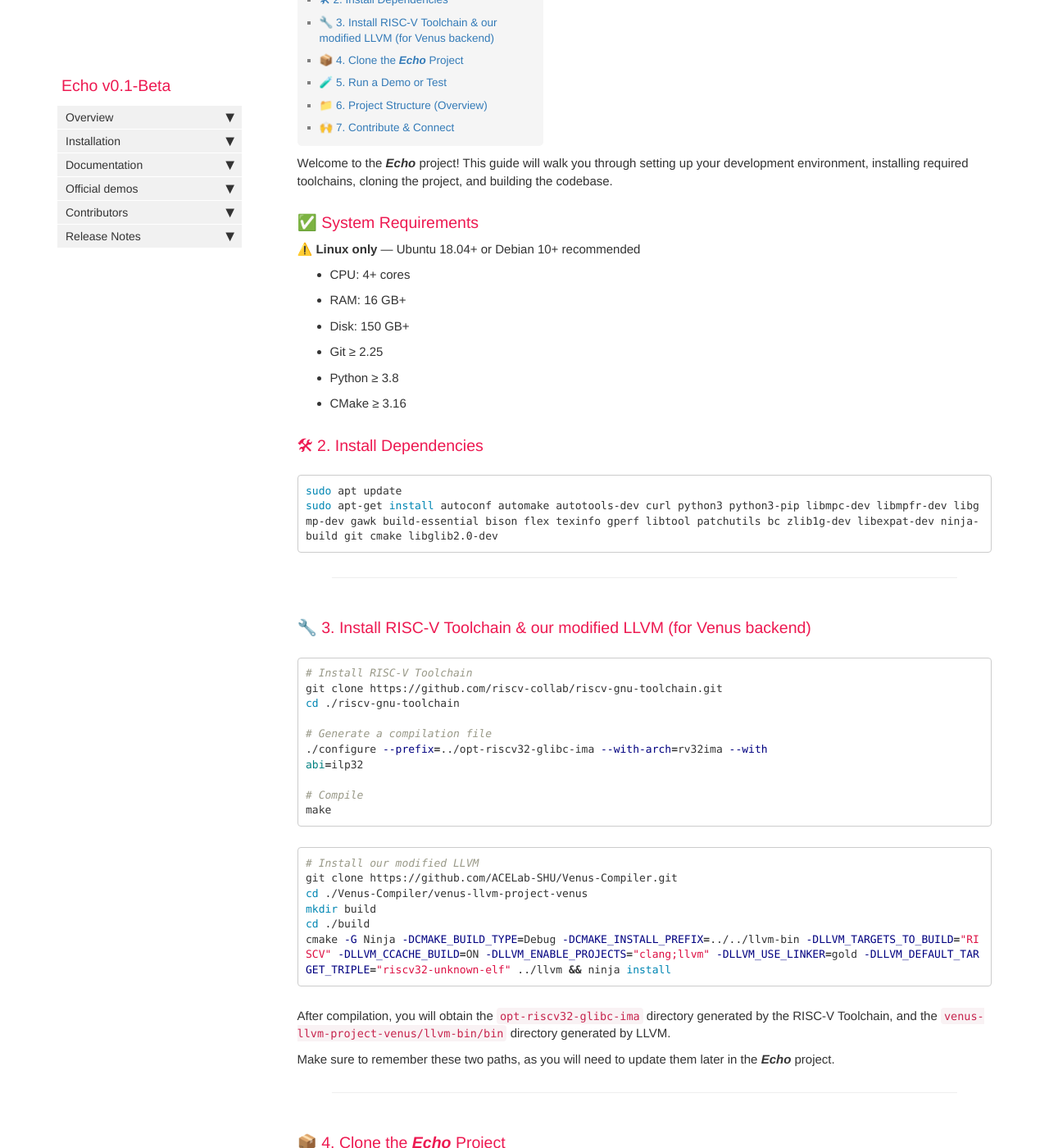
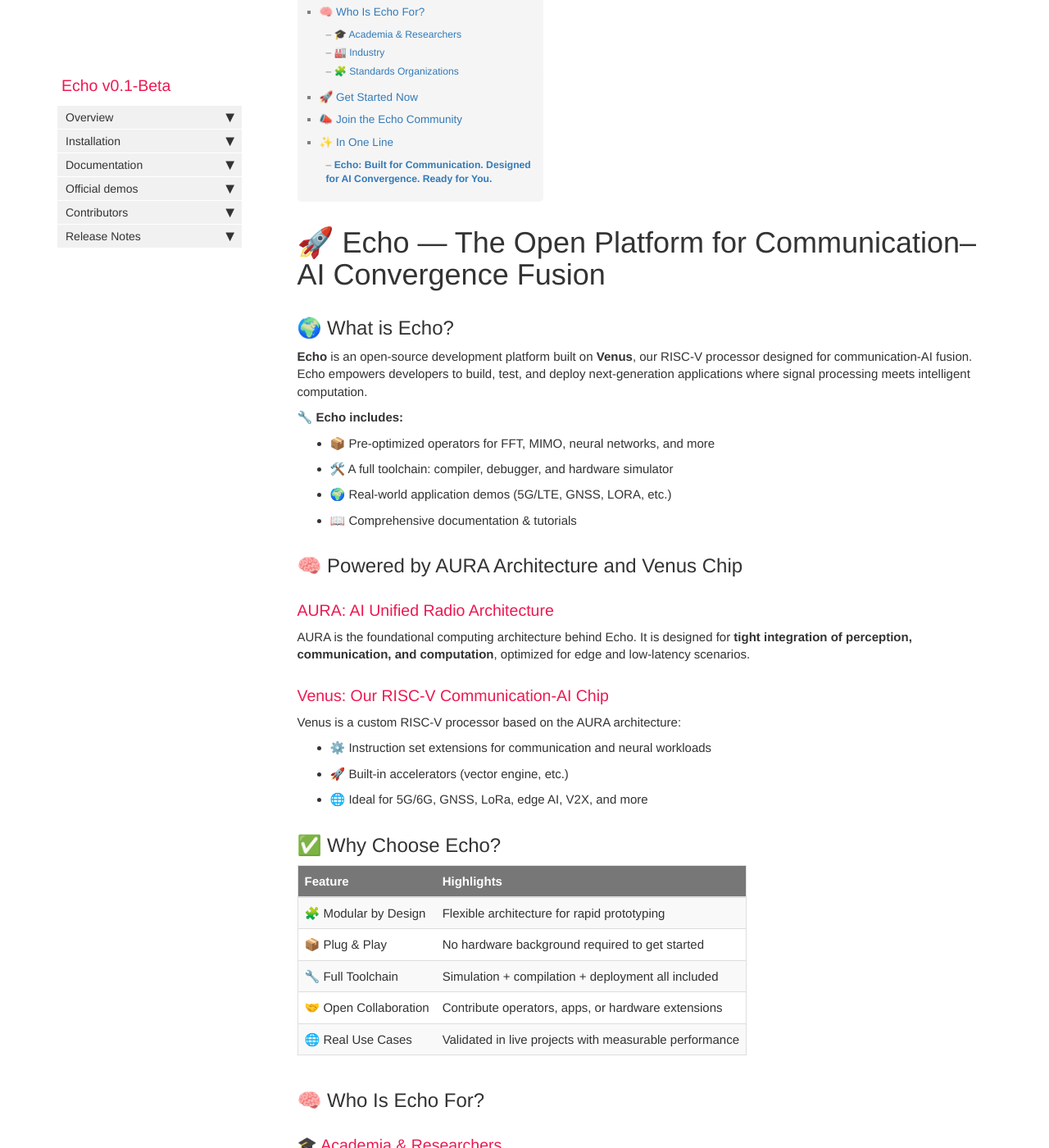
Before and after one commit to ACELab-SHU/ACE-AURA, a Jekyll site: the page built from index.md, in a window 1280 px wide and 1400 px high, scrolled down 379 px. Shown: the whole window at 82% size. Built offline with Jekyll 4.4.1, drawn with Linux system fonts in a browser that asks for light colours; comment, search, counter and statistics services are not loaded; some of the changed text lies outside the part shown.

Commit message:
feat index page

````diff
--- a/index.md
+++ b/index.md
@@ -1,110 +1,113 @@
 ---
-title: 🚀 Get Started with Echo
+title: Echo
 #tags: [getting_started, troubleshooting]
 keywords: Echo, Venus architecture, RISC-V, AI accelerator, cross-compilation, embedded systems, open-source, NPU, software-hardware co-design, performance computing, toolchain setup, build guide, low-latency computing, heterogeneous computing, system-on-chip, edge AI, communication stack, CMake, simulator, real-time systems
-summary: "This guide provides a comprehensive getting started tutorial for developers working with the Echo open-source platform. It covers system requirements, toolchain setup (including RISC-V cross-compilation), code repository cloning, and build instructions. Designed for software-hardware co-design, Echo × Venus targets high-performance, low-latency computing on edge systems integrating communication, AI, and signal processing. Whether you're building on a simulator or real hardware, this guide will help you set up your environment and get started efficiently."
+summary: "What is Echo?"
 sidebar: mydoc_sidebar
 permalink: index.html
 folder: mydoc
 ---
 
-Welcome to the ***Echo*** project! This guide will walk you through setting up your development environment, installing required toolchains, cloning the project, and building the codebase.
+🚀 Echo — The Open Platform for Communication–AI Convergence Fusion
+===================================================================
 
-### ✅ System Requirements
+🌍 What is Echo?
+----------------
 
-⚠️ **Linux only** — Ubuntu 18.04+ or Debian 10+ recommended
+**Echo** is an open-source development platform built on **Venus**, our RISC-V processor designed for communication-AI fusion. Echo empowers developers to build, test, and deploy next-generation applications where signal processing meets intelligent computation.
 
-* CPU: 4+ cores
+🔧 **Echo includes:**
 
-* RAM: 16 GB+
+* 📦 Pre-optimized operators for FFT, MIMO, neural networks, and more
+* 🛠️ A full toolchain: compiler, debugger, and hardware simulator
+* 🌍 Real-world application demos (5G/LTE, GNSS, LORA, etc.)
+* 📖 Comprehensive documentation & tutorials
 
-* Disk: 150 GB+
+🧠 Powered by AURA Architecture and Venus Chip
+----------------------------------------------
 
-* Git ≥ 2.25
+### AURA: AI Unified Radio Architecture
 
-* Python ≥ 3.8
+AURA is the foundational computing architecture behind Echo. It is designed for **tight integration of perception, communication, and computation**, optimized for edge and low-latency scenarios.
 
-* CMake ≥ 3.16
+### Venus: Our RISC-V Communication-AI Chip
 
+Venus is a custom RISC-V processor based on the AURA architecture:
 
+* ⚙️ Instruction set extensions for communication and neural workloads
+* 🚀 Built-in accelerators (vector engine, etc.)
+* 🌐 Ideal for 5G/6G, GNSS, LoRa, edge AI, V2X, and more
 
-### 🛠 2. Install Dependencies
+✅ Why Choose Echo?
+------------------
 
-```bash
-sudo apt update
-sudo apt-get install autoconf automake autotools-dev curl python3 python3-pip libmpc-dev libmpfr-dev libgmp-dev gawk build-essential bison flex texinfo gperf libtool patchutils bc zlib1g-dev libexpat-dev ninja-build git cmake libglib2.0-dev
-```
+| Feature               | Highlights                                             |
+| --------------------- | ------------------------------------------------------ |
+| 🧩 Modular by Design  | Flexible architecture for rapid prototyping            |
+| 📦 Plug & Play        | No hardware background required to get started         |
+| 🔧 Full Toolchain     | Simulation + compilation + deployment all included     |
+| 🤝 Open Collaboration | Contribute operators, apps, or hardware extensions     |
+| 🌐 Real Use Cases     | Validated in live projects with measurable performance |
+
+🧠 Who Is Echo For?
+-------------------
+
+### 🎓 Academia & Researchers
+
+**→ Open-Source Platform for Communication-AI Research**
+
+Echo provides a low-cost, low-power environment to prototype and validate communication algorithms with real-world performance. Ideal for academic research and rapid innovation.
 
 * * *
 
-### 🔧 3. Install RISC-V Toolchain & our modified LLVM (for Venus backend)
+### 🏭 Industry
 
-```bash
-# Install RISC-V Toolchain
-git clone https://github.com/riscv-collab/riscv-gnu-toolchain.git
-cd ./riscv-gnu-toolchain
+**→ Decoupled Software-Hardware Baseband Chip Solution**
 
-# Generate a compilation file
-./configure --prefix=../opt-riscv32-glibc-ima --with-arch=rv32ima --with
-abi=ilp32
+Accelerate your baseband chip development with a modular, software-first approach.
 
-# Compile
-make
-```
-
-```bash
-# Install our modified LLVM
-git clone https://github.com/ACELab-SHU/Venus-Compiler.git
-cd ./Venus-Compiler/venus-llvm-project-venus
-mkdir build
-cd ./build
-cmake -G Ninja -DCMAKE_BUILD_TYPE=Debug -DCMAKE_INSTALL_PREFIX=../../llvm-bin -DLLVM_TARGETS_TO_BUILD="RISCV" -DLLVM_CCACHE_BUILD=ON -DLLVM_ENABLE_PROJECTS="clang;llvm" -DLLVM_USE_LINKER=gold -DLLVM_DEFAULT_TARGET_TRIPLE="riscv32-unknown-elf" ../llvm && ninja install
-```
-
-
-
-After compilation, you will obtain the `opt-riscv32-glibc-ima` directory generated by the RISC-V Toolchain, and the `venus-llvm-project-venus/llvm-bin/bin` directory generated by LLVM.
-
-Make sure to remember these two paths, as you will need to update them later in the ***Echo*** project.
-
-
+• **R&D Cycle Reduced:** From 12–18 months to just 3–6 months.
 
 * * *
 
-### 📦 4. Clone the ***Echo*** Project
+### 🧩 Standards Organizations
 
-```bash
-git clone https://github.com/ACELab-SHU/ACE-Echo.git
-cd ./OpenAURA/dsl
-vim ./config.mk
-```
+**→ Fast-Track 6G Technology Validation**
 
-Modify the `LLVM` path and the `RISC-V GNU toolchain` path in the `config.mk` file.
+Streamline the path to 6G standardization with efficient tools and full-stack communication-AI libraries.
 
-{% include image.html file="Get_started.png" caption=" part of config.mk" %}
+• Cut traditional prototype cycles (3–5 years) down to months.
 
-You can also modify `TARGET_DAG` to change the build target, but it's recommended not to change it for now — just run the test first.
+**Echo is your playground.**
 
+🎯 We offer:
 
+* 🔧 A complete developer toolchain with seamless hardware-software abstraction
+* 🌍 A vibrant and inclusive open-source community
+* 🤝 Collaborative innovation with real projects and real impact
+* 🚗 Deployment tracks for autonomous driving, smart infrastructure, and more
+
+> Whether you're building, testing, or scaling — Echo gives you the freedom to create.
+
+🚀 Get Started Now
+------------------
+
+1. Visit our quick-start guide:[🚀 Get Started with OpenEcho | ACE-LAB Echo](https://acelab-shu.github.io/ACE-Echo/mydoc_get_started.html)
+2. Download the toolchain & examples
+3. Join the community and start building!
+
+📣 Join the Echo Community
+--------------------------
+
+📬 Email: [shenyihao@shu.edu.cn](mailto:shenyihao@shu.edu.cn)
+
+💬 Community: [coming soon]
+
+> “Echo is not just a platform — it’s a call to build the future of Communication.”
 
 * * *
 
-### 🧪 5. Run a Demo or Test
+✨ In One Line
+-------------
 
-Open the ACE-Echo folder in VSCode, making sure that the top-level folder is **ACE-Echo**, then press F5 to start debugging mode directly.
-
-If everything works correctly, you will see the following information printed in the terminal.
-
-{% include image.html file="terminal_out.png" caption="the result of the default dag." %}
-
-* * *
-
-### 📁 6. Project Structure (Overview)
-
-Coming soon
-
-* * *
-
-### 🙌 7. Contribute & Connect
-
-Coming soon
+### **Echo: Built for Communication. Designed for AI Convergence. Ready for You.**
````
